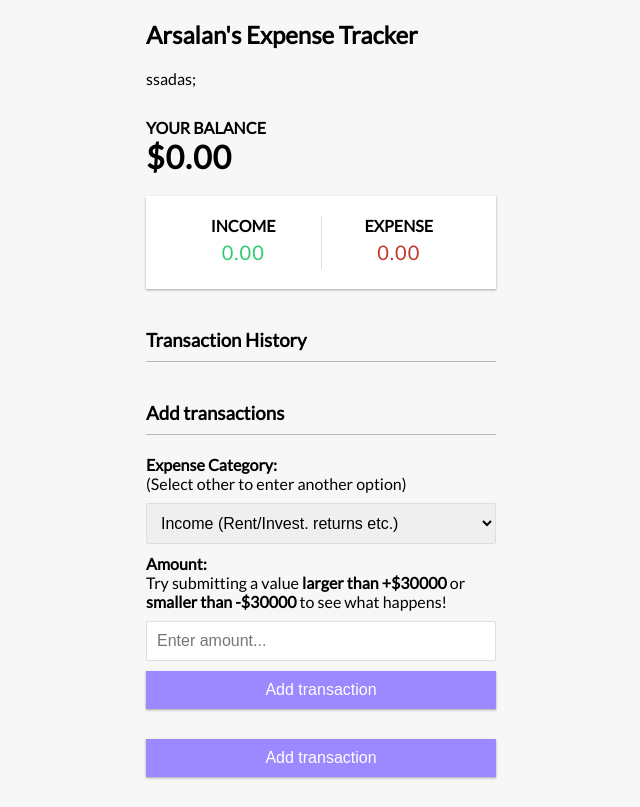
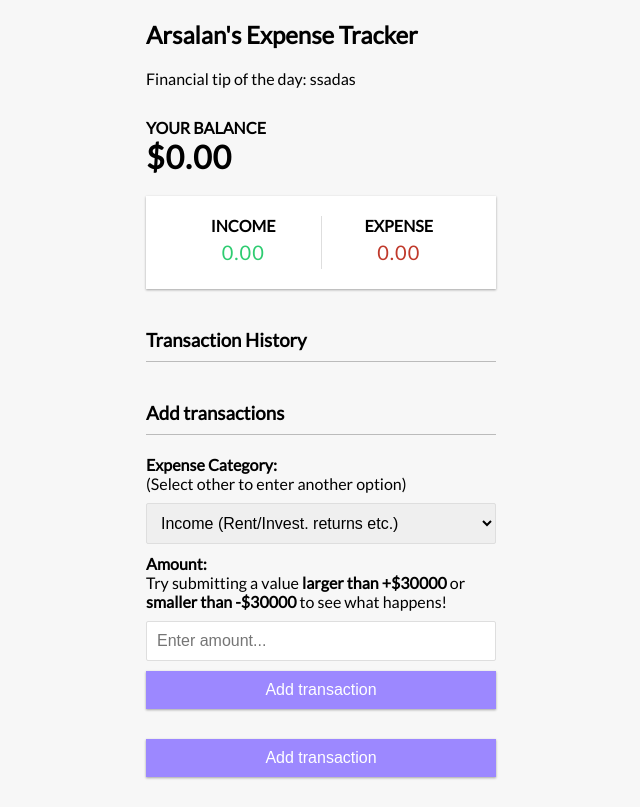
Before and after one commit to Arsi-Air/arsi-expense-tracker-app, a React (Create React App) app: page / in a window 1280 px wide. Shown: the whole page, without its empty margins (319-959 px from the left). Built offline with nearby package versions, Linux system fonts and the light colour scheme.

Commit message:
Update Quotes.js

```diff
--- a/src/components/Quotes.js
+++ b/src/components/Quotes.js
@@ -1,13 +1,13 @@
 import React from 'react'
 
 export const Quotes = () => {
-    const quoteStore = ["saas", "wqdqwd", "ssadas", "sadasd"]
+    const quoteStore = ["saassaassaassaassaassaassaassaassaassaassaassaassaas", "wqdqwd", "ssadas", "sadasd"]
     const num = Math.floor(Math.random()*4)
 
 
     return (
         <div>
-            {quoteStore[num]};
+            Financial tip of the day: {quoteStore[num]}
         </div>
     )
 }
```
